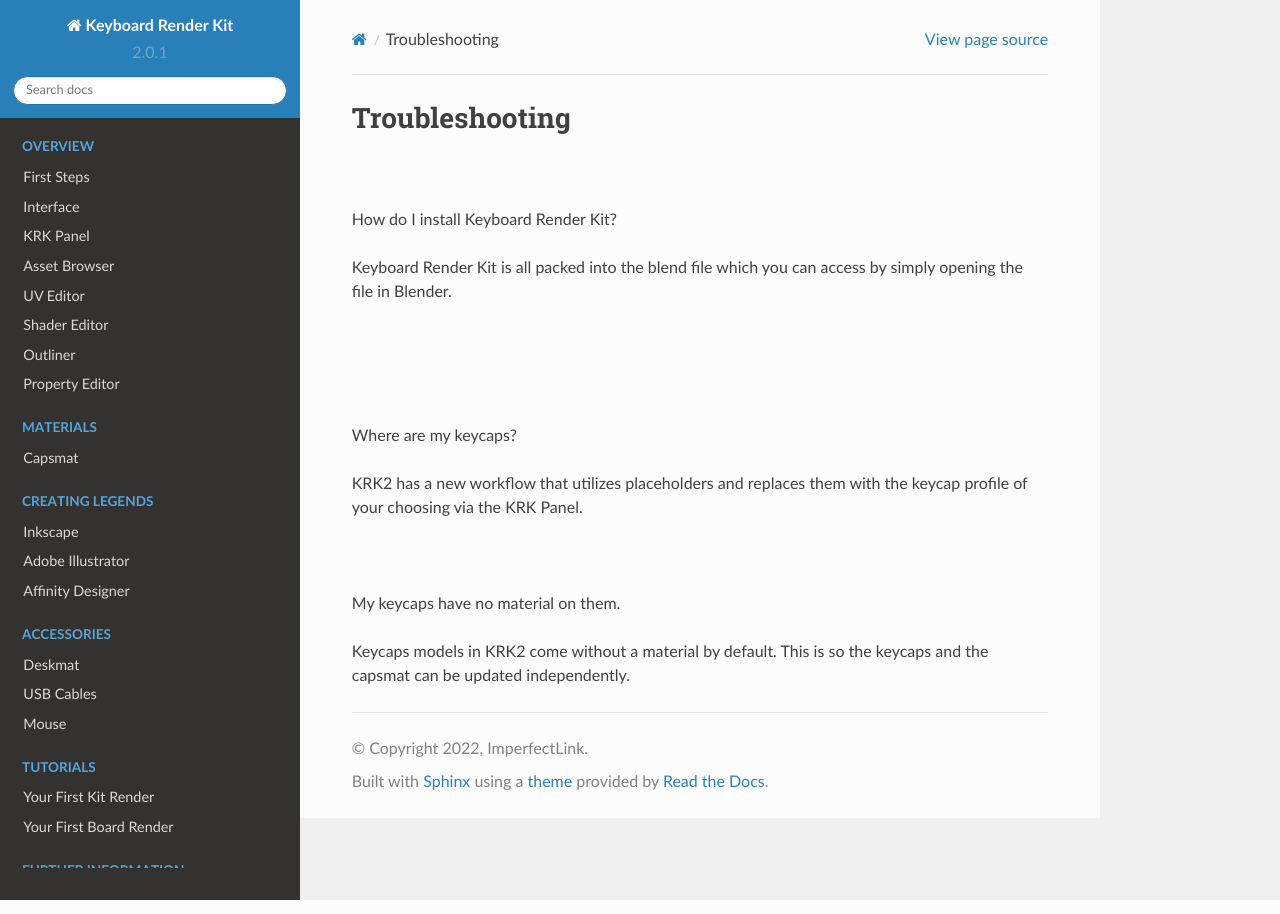
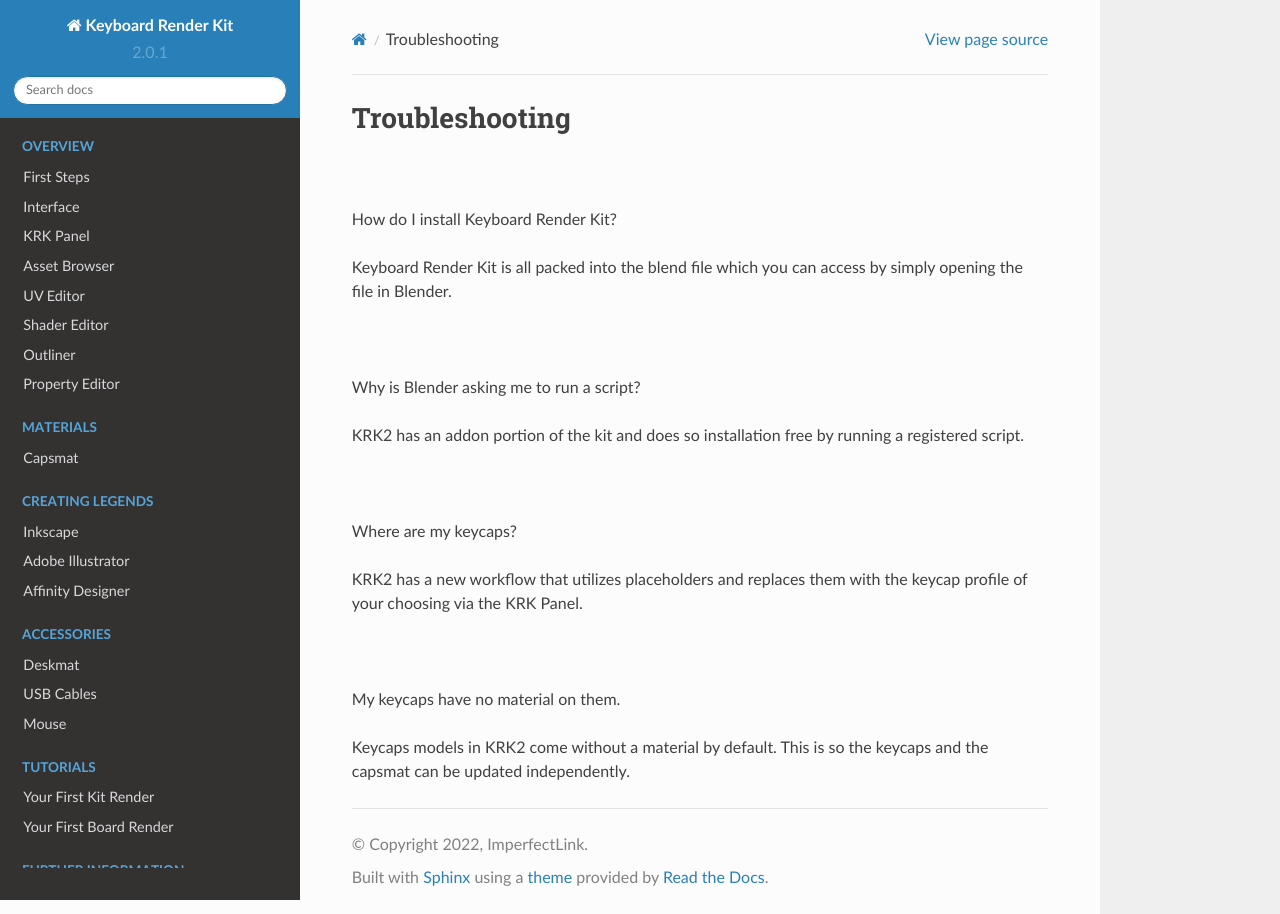
Before and after one commit to imperfectlink/KeyboardRenderKit, a Sphinx documentation site: the page built from docs/source/troubleshooting.rst, in a window 1280 px wide. Built offline with Sphinx 7.4.7 and the Read the Docs theme 2.0.0, drawn with Linux system fonts in a browser that asks for light colours.

Commit message:
Update troubleshooting.rst

```diff
--- a/docs/source/troubleshooting.rst
+++ b/docs/source/troubleshooting.rst
@@ -8,7 +8,10 @@
 Keyboard Render Kit is all packed into the blend file which you can access by simply opening the file in Blender.
 
 |
+Why is Blender asking me to run a script?
 
+
+KRK2 has an addon portion of the kit and does so installation free by running a registered script.
 
 |
 Where are my keycaps?
```
